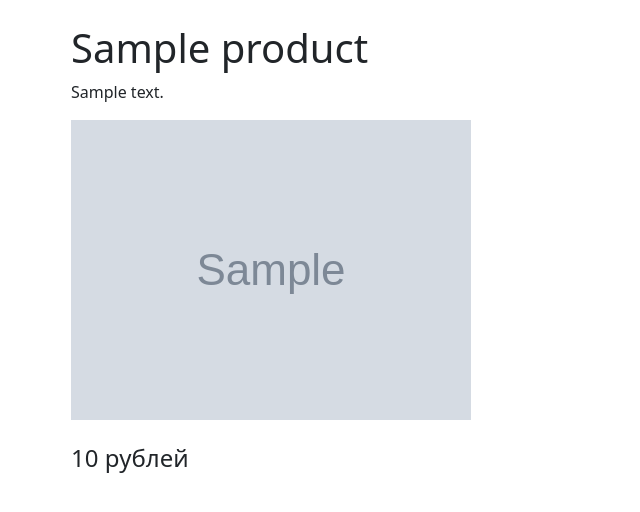
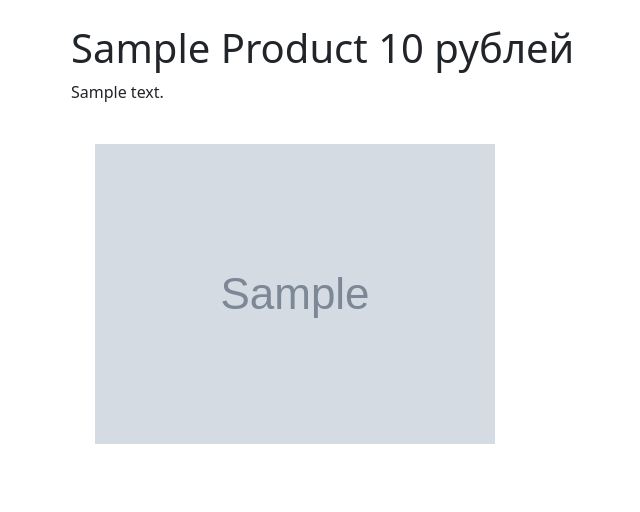
Before and after one commit to pinb0y/homework_20_2, a Django app: page /product_page/1 in a window 1280 px wide. Shown: the part 56-568 px from the top of the page, without its empty margins (11-651 px from the left). Run offline with Django 5.2, Linux system fonts and the light colour scheme; tables that the repository leaves empty hold one stand-in row (values such as "Sample post"); grey boxes marked "Sample" are stand-in pictures; some libraries are stand-ins or nearby versions.

```diff
--- a/catalog/templates/catalog/product_page.html
+++ b/catalog/templates/catalog/product_page.html
@@ -2,9 +2,8 @@
 {% load custom_tag %}
 {% block content %}
 <div class="container mt-4">
-    <h1>{{ object.product_name }}</h1>
+    <h1>{{ object.product_name | title }} {{ object.price }} рублей</h1>
     <p>{{ object.description }}</p>
-    <img src="{{ object.image | make_image_link }}" class="img-fluid" alt="...">
-    <h4 class="text mt-4">{{ object.price }} рублей</h4>
+    <img src="{{ object.image | make_image_link }}" class="img-fluid m-4" alt='...'>
 </div>
 {% endblock %}
--- a/catalog/templatetags/custom_tag.py
+++ b/catalog/templatetags/custom_tag.py
@@ -8,3 +8,7 @@ def make_image_link(data):
     if data:
         return f'/media/{data}'
     return '#'
+
+@register.filter
+def cut_100_chars(description):
+    return description[:100]
```
Also changed, not shown: catalog/templates/catalog/index.html (+8 -6 lines).
